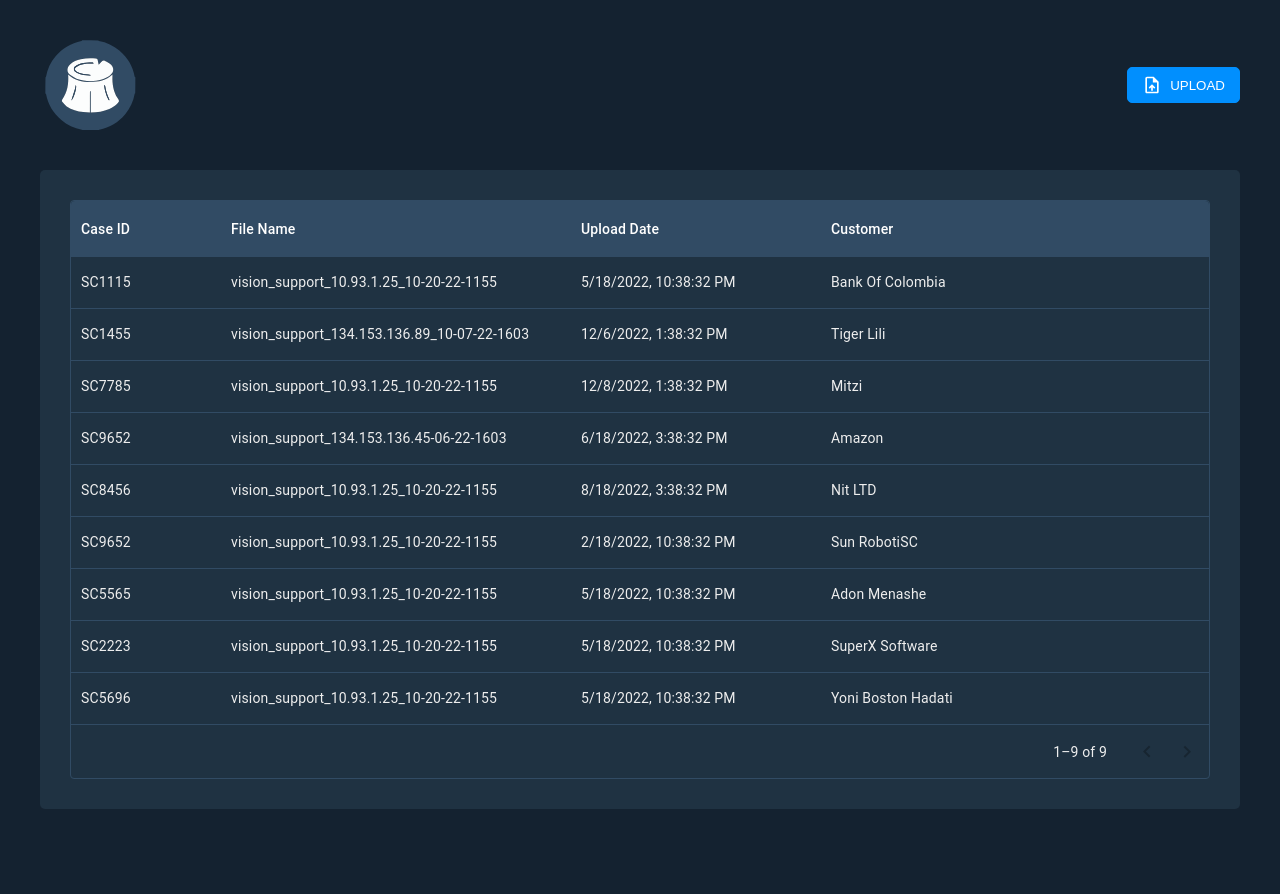
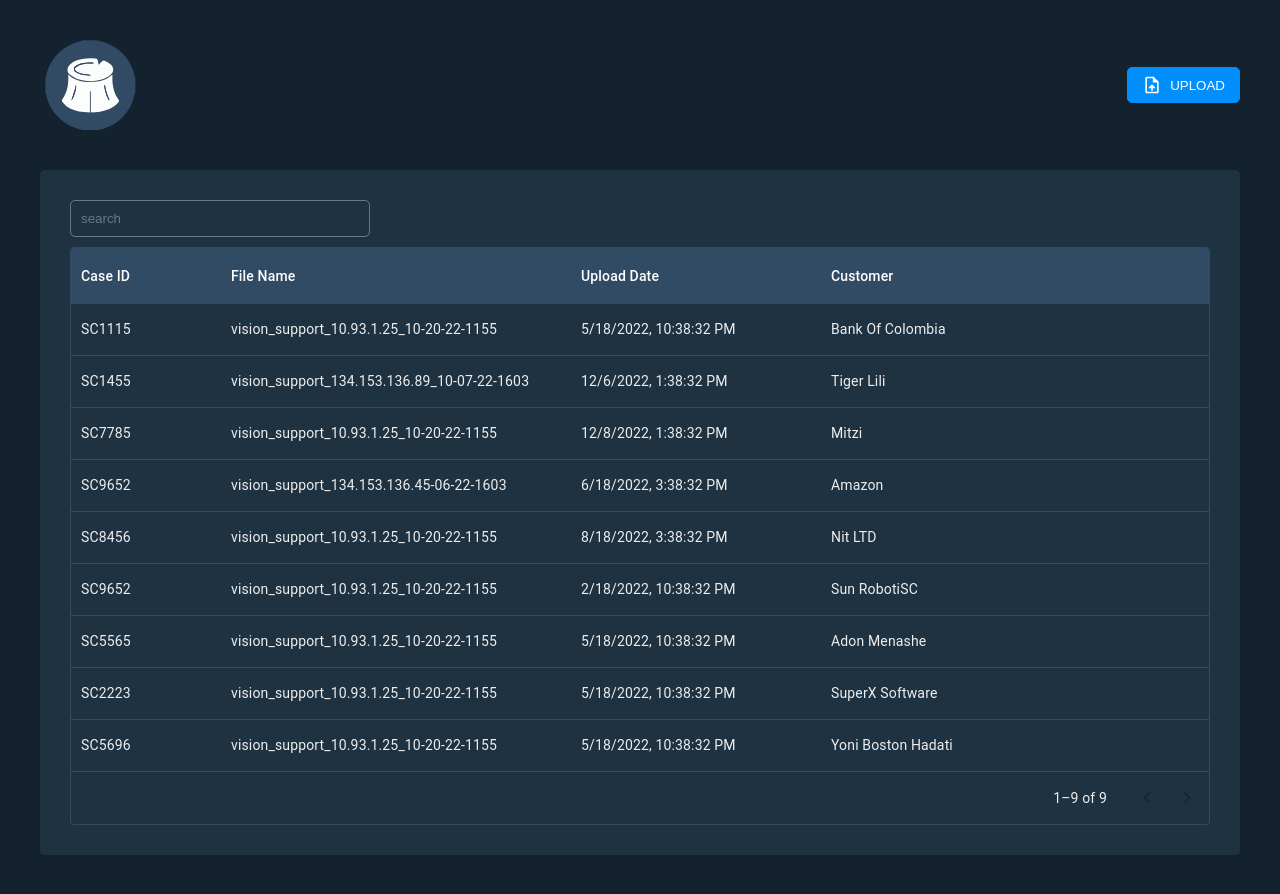
Before and after one commit to sunshavit/logproject, a React (Vite) app: page / in a window 1280 px wide. Before the commit the page ends 849 px from the top, so only its background shows below. Built offline with nearby package versions, Linux system fonts and the light colour scheme.

Commit message:
table names

```diff
--- a/src/components/CaseTable/CaseTable.jsx
+++ b/src/components/CaseTable/CaseTable.jsx
@@ -1,9 +1,9 @@
 import React, { useContext } from "react";
+import { useNavigate } from "react-router-dom";
+import { AppContext } from "../../App";
 import { DataGrid } from "@mui/x-data-grid";
 import { TableWrapper } from "./CaseTable.style";
-import { useNavigate } from "react-router-dom";
-import Box from "@mui/material/Box";
-import { AppContext } from "../../App";
+import { TextField } from "../inputs/textField.style";
 
 const columns = [
   {
@@ -47,16 +47,7 @@ const CaseTable = () => {
 
   return (
     <TableWrapper>
-      <Box
-        sx={{
-          height: 639,
-          width: "100%",
-          margin: "auto",
-          padding: "30px",
-          backgroundColor: "#1f3242",
-          borderRadius: "5px",
-        }}
-      >
+      <TextField placeholder="search" />
       <DataGrid
         rows={casesRows.data}
         columns={columns}
@@ -66,7 +57,6 @@ const CaseTable = () => {
         disableColumnMenu
         onRowClick={handleEvent}
       />
-      </Box>
     </TableWrapper>
   );
 };
--- a/src/components/CaseTable/CaseTable.style.js
+++ b/src/components/CaseTable/CaseTable.style.js
@@ -1,6 +1,15 @@
 import styled from "styled-components";
 
 export const TableWrapper = styled.div`
+  width: 100%;
+  margin: auto;
+  padding: 30px;
+  background-color: #1f3242;
+  border-radius: 5px;
+  display: flex;
+  flex-direction: column;
+  gap: 10px;
+  height: 685px;
   .css-1e2bxag-MuiDataGrid-root {
     border: 1px solid #314b64;
   }
```
Lines whose indentation alone changed are shown as unchanged.
